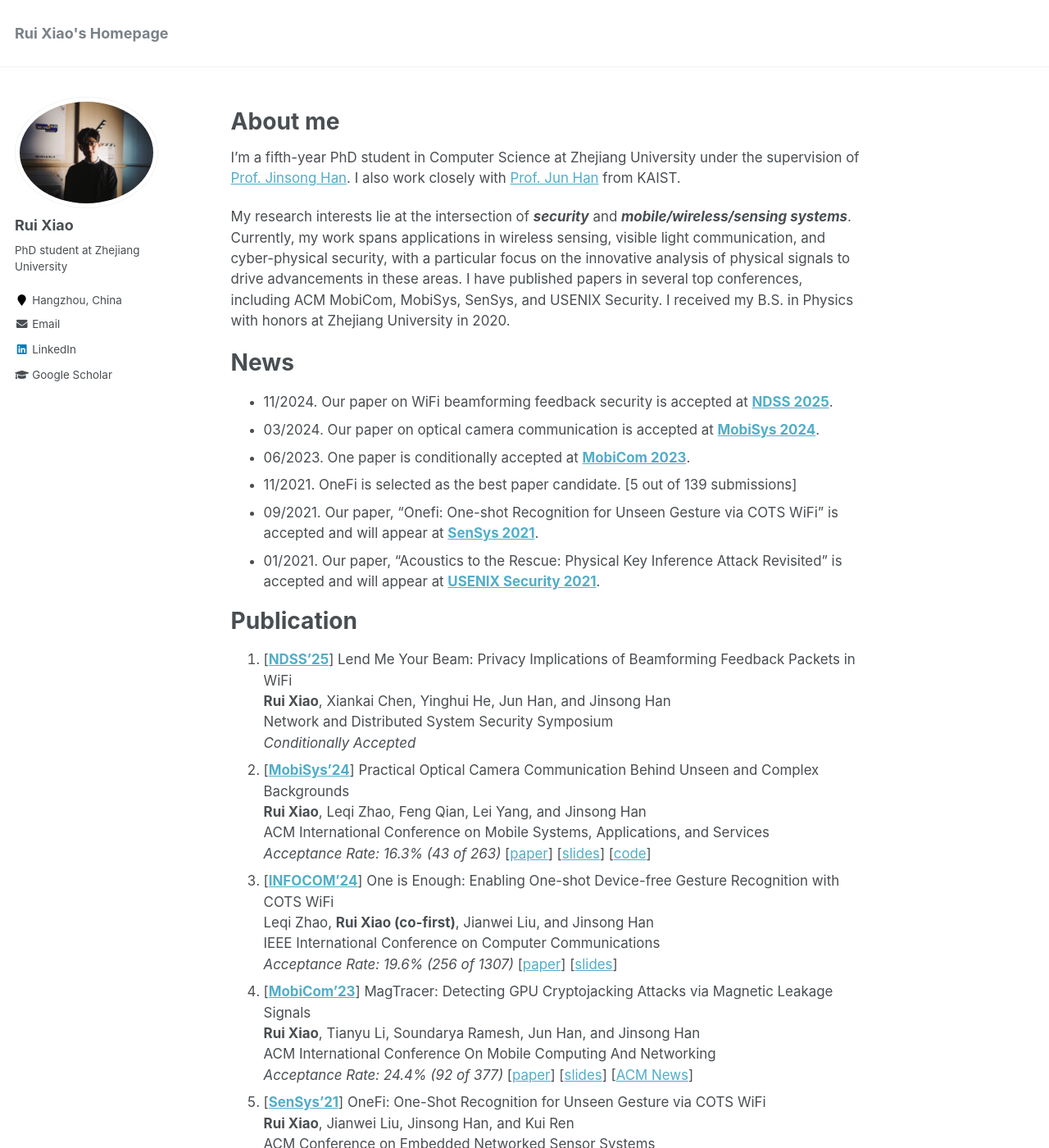
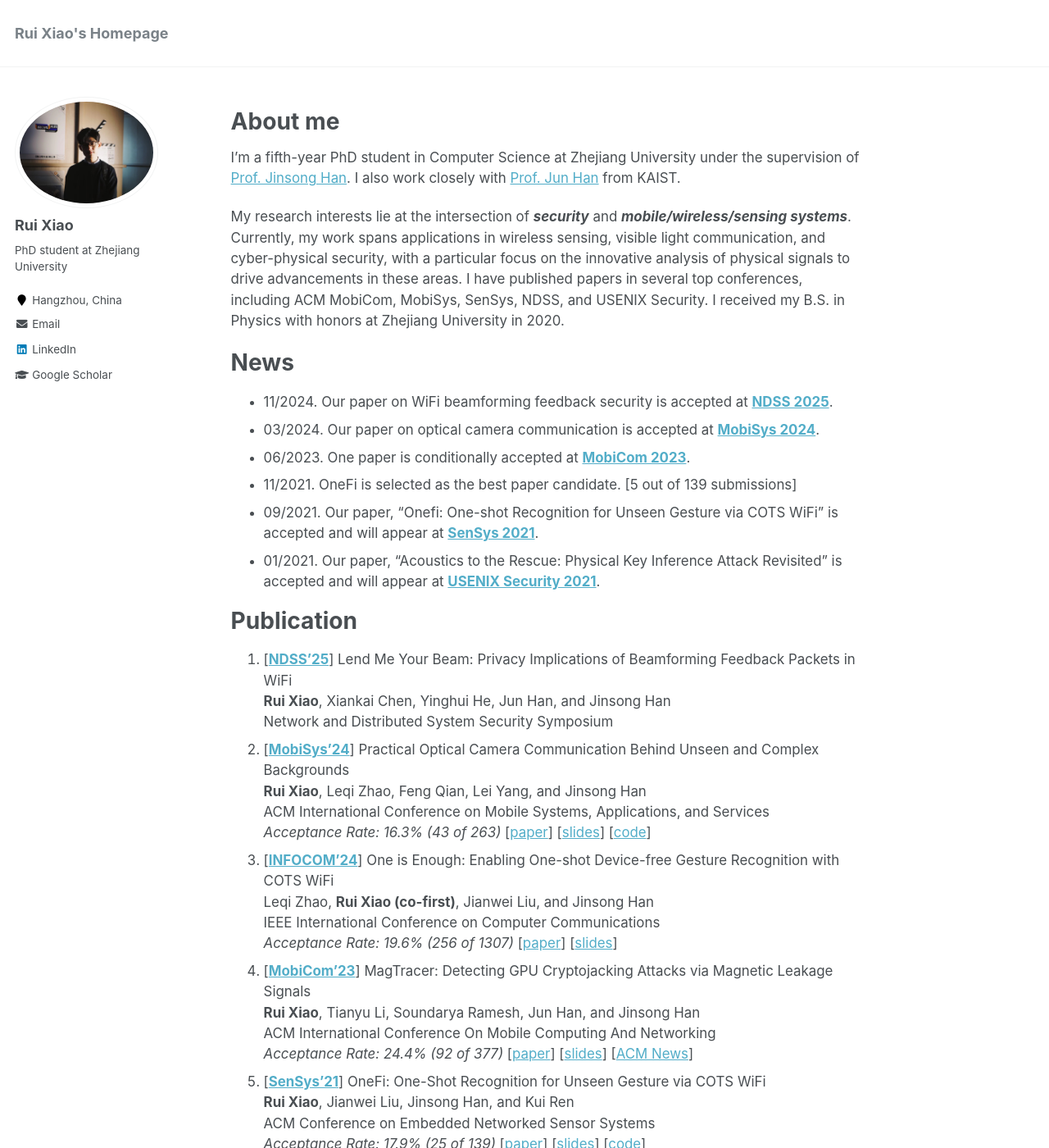
Before and after one commit to ruixiao24/ruixiao24.github.io, a Jekyll site: the page built from _pages/about.md, in a window 1280 px wide and 1400 px high. Shown: the whole window at 82% size. Built offline with Jekyll 4.4.1, drawn with Linux system fonts in a browser that asks for light colours.

Commit message:
Update about.md

```diff
--- a/_pages/about.md
+++ b/_pages/about.md
@@ -12,7 +12,7 @@
 
 I'm a fifth-year PhD student in Computer Science at Zhejiang University under the supervision of [Prof. Jinsong Han](https://person.zju.edu.cn/en/hanjinsong). I also work closely with [Prof. Jun Han](http://www.junhan.org/) from KAIST.
 
-My research interests lie at the intersection of ***security*** and ***mobile/wireless/sensing systems***. Currently, my work spans applications in wireless sensing, visible light communication, and cyber-physical security, with a particular focus on the innovative analysis of physical signals to drive advancements in these areas. I have published papers in several top conferences, including ACM MobiCom, MobiSys, SenSys, and USENIX Security. I received my B.S. in Physics with honors at Zhejiang University in 2020.
+My research interests lie at the intersection of ***security*** and ***mobile/wireless/sensing systems***. Currently, my work spans applications in wireless sensing, visible light communication, and cyber-physical security, with a particular focus on the innovative analysis of physical signals to drive advancements in these areas. I have published papers in several top conferences, including ACM MobiCom, MobiSys, SenSys, NDSS, and USENIX Security. I received my B.S. in Physics with honors at Zhejiang University in 2020.
 
 # News
 - 11/2024. Our paper on WiFi beamforming feedback security is accepted at **[NDSS 2025](https://www.ndss-symposium.org/ndss2025/)**.
@@ -26,7 +26,6 @@
 1. [**[NDSS'25](https://www.ndss-symposium.org/ndss2025/)**] Lend Me Your Beam: Privacy Implications of Beamforming Feedback Packets in WiFi
    **Rui Xiao**, Xiankai Chen, Yinghui He, Jun Han, and Jinsong Han
    Network and Distributed System Security Symposium
-   *Conditionally Accepted*
 1. [**[MobiSys'24](https://sigmobile.org/mobisys/2024/)**] Practical Optical Camera Communication Behind Unseen and Complex Backgrounds
     **Rui Xiao**, Leqi Zhao, Feng Qian, Lei Yang, and Jinsong Han
     ACM International Conference on Mobile Systems, Applications, and Services
```
